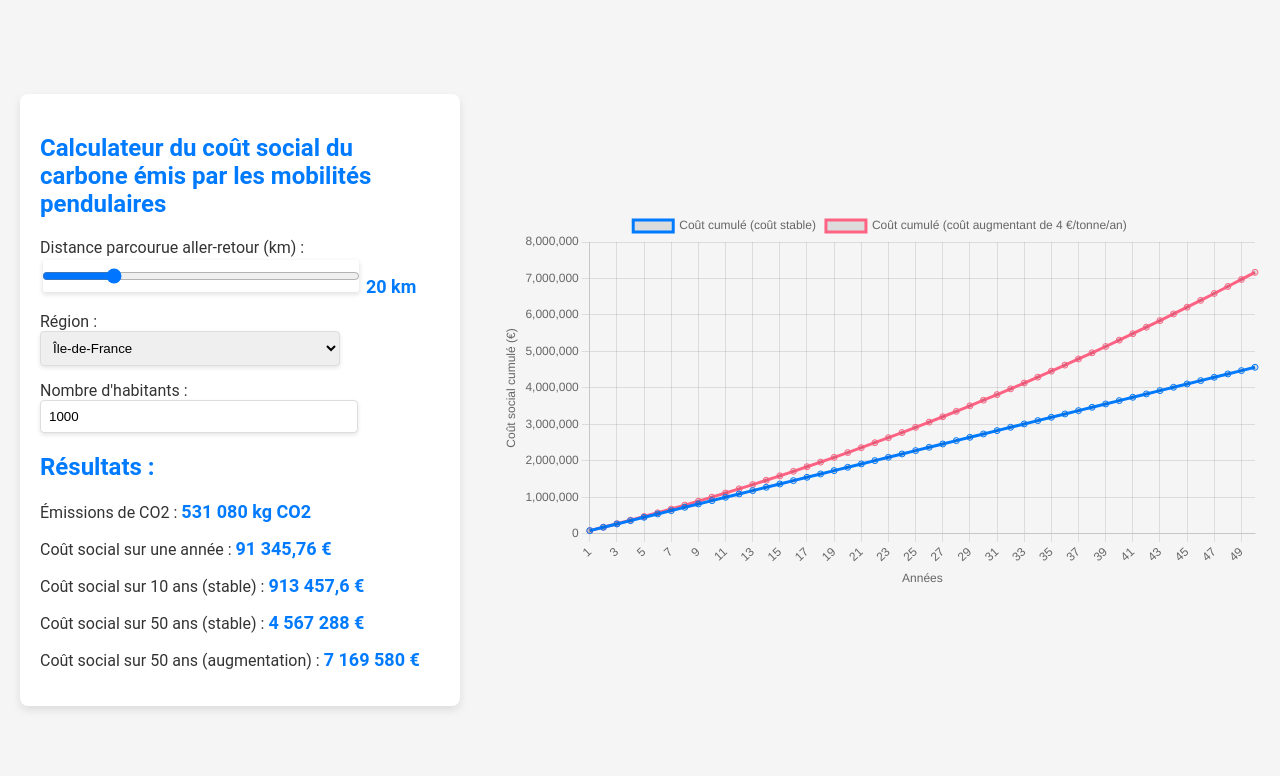
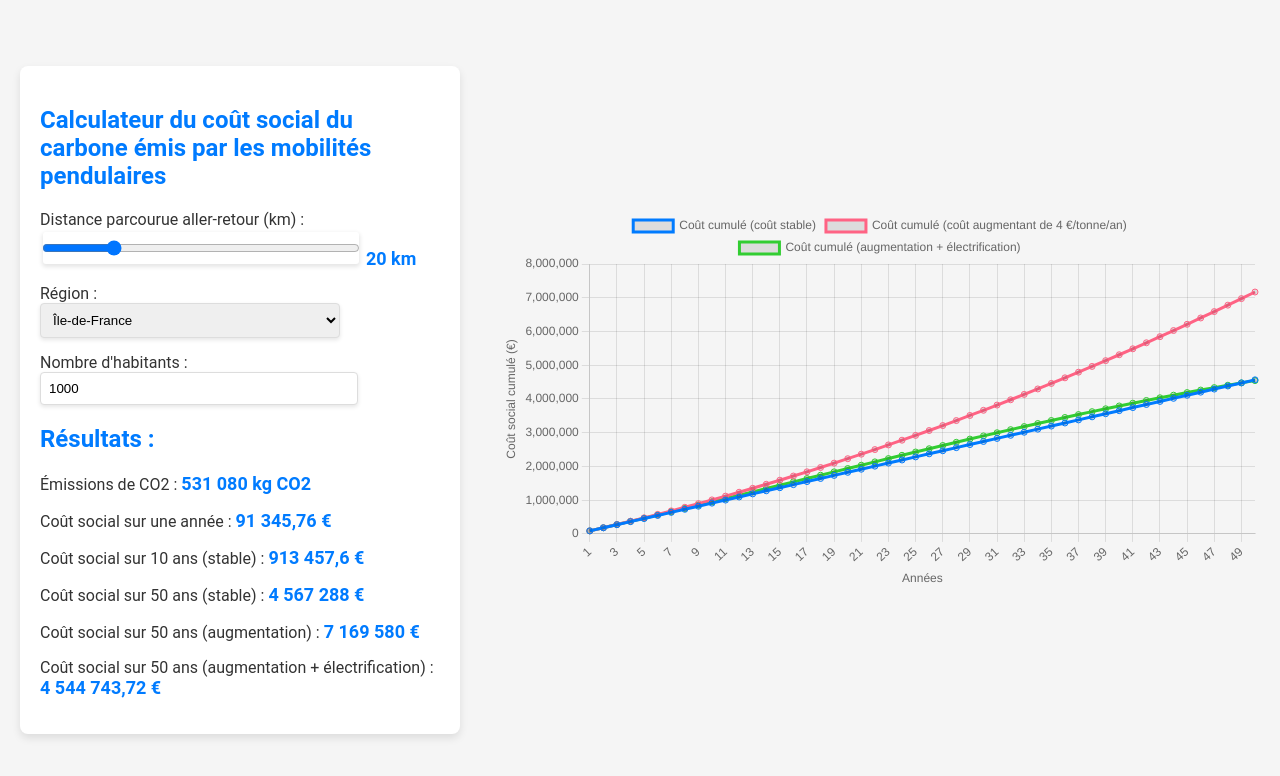
Before and after one commit to mariusbrion/calculateur-carbone, a plain HTML site: page index.html in a window 1280 px wide. Drawn offline with nearby package versions, Linux system fonts and the light colour scheme.

Commit message:
Update index.html

```diff
--- a/index.html
+++ b/index.html
@@ -135,6 +135,7 @@
       <p>Coût social sur 10 ans (stable) : <output id="cout10ans">0 €</output></p>
       <p>Coût social sur 50 ans (stable) : <output id="cout50ans">0 €</output></p>
       <p>Coût social sur 50 ans (augmentation) : <output id="cout50ansAugmentation">0 €</output></p>
+      <p>Coût social sur 50 ans (augmentation + électrification) : <output id="cout50ansElectrification">0 €</output></p>
     </div>
   </div>
 
@@ -154,6 +155,7 @@
     const cout10ansOutput = document.getElementById('cout10ans');
     const cout50ansOutput = document.getElementById('cout50ans');
     const cout50ansAugmentationOutput = document.getElementById('cout50ansAugmentation');
+    const cout50ansElectrificationOutput = document.getElementById('cout50ansElectrification');
 
     // Configuration du graphique
     const ctx = document.getElementById('myChart').getContext('2d');
@@ -189,17 +191,41 @@
       }
       cout50ansAugmentationOutput.textContent = `${coutCumuleAugmentation.toLocaleString('fr-FR')} €`;
 
+      // Calcul du coût social sur 50 ans (augmentation + électrification)
+      let coutCumuleElectrification = 0;
+      let parcElectrifie = 4.8; // Pourcentage initial du parc électrifié
+      for (let annee = 1; annee <= 50; annee++) {
+        // Calcul des émissions réduites grâce à l'électrification
+        const emissionsReduites = (-0.8575 * parcElectrifie + 125.57) * distance * trajetsParAn * habitants / 1000;
+        // Coût social avec augmentation annuelle de 4 €/tonne
+        const coutAnnuelElectrification = emissionsReduites * (172 + 4 * (annee - 1)) / 1000;
+        coutCumuleElectrification += coutAnnuelElectrification;
+        // Augmentation du parc électrifié de 1,9 % par an
+        parcElectrifie += 1.9;
+      }
+      cout50ansElectrificationOutput.textContent = `${coutCumuleElectrification.toLocaleString('fr-FR')} €`;
+
       // Mise à jour du graphique
-      updateChart(coutAnnuel);
+      updateChart(coutAnnuel, emissions);
     }
 
-    function updateChart(coutAnnuel) {
+    function updateChart(coutAnnuel, emissions) {
       const annees = Array.from({ length: 50 }, (_, i) => i + 1); // 50 années
       const coutStable = annees.map((annee) => coutAnnuel * annee); // Coût cumulé stable
       const coutAugmentation = annees.map((annee) => {
         let total = 0;
         for (let i = 1; i <= annee; i++) {
-          total += coutAnnuel * (172 + 4 * (i - 1)) / 172; // Coût cumulé avec augmentation
+          total += emissions * (172 + 4 * (i - 1)) / 1000;
+        }
+        return total;
+      });
+      const coutElectrification = annees.map((annee) => {
+        let total = 0;
+        let parcElectrifie = 4.8; // Pourcentage initial du parc électrifié
+        for (let i = 1; i <= annee; i++) {
+          const emissionsReduites = (-0.8575 * parcElectrifie + 125.57) * distanceSlider.value * 220 * habitantsInput.value / 1000;
+          total += emissionsReduites * (172 + 4 * (i - 1)) / 1000;
+          parcElectrifie += 1.9; // Augmentation annuelle de 1,9 %
         }
         return total;
       });
@@ -223,6 +249,12 @@
               label: 'Coût cumulé (coût augmentant de 4 €/tonne/an)',
               data: coutAugmentation,
               borderColor: '#FF6384',
+              fill: false,
+            },
+            {
+              label: 'Coût cumulé (augmentation + électrification)',
+              data: coutElectrification,
+              borderColor: '#32CD32',
               fill: false,
             },
           ],
```
